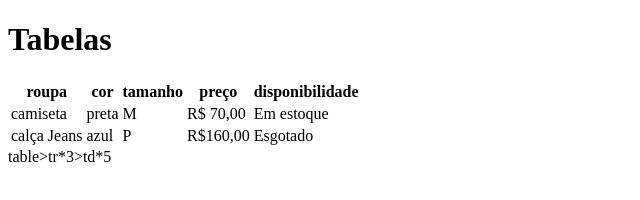
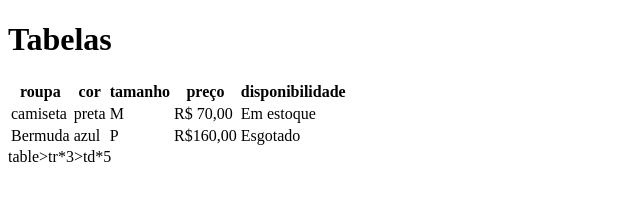
Before and after one commit to alison-vinicius/aula-tabela, a plain HTML site: page index.html in a window 1280 px wide. Shown: the whole page, without its empty margins (0-640 px from the left). Drawn offline with Linux system fonts and the light colour scheme.

Commit message:
troquei calça jeans para bermuda

```diff
--- a/index.html
+++ b/index.html
@@ -25,7 +25,7 @@
                 <td>Em estoque</td>
             </tr>
             <tr>
-                <td>calça Jeans</td>
+                <td>Bermuda</td>
                 <td>azul</td>
                 <td>P</td>
                 <td>R$160,00</td>
```
